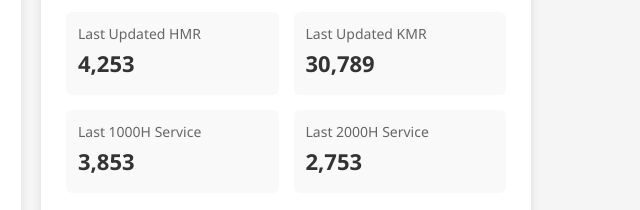
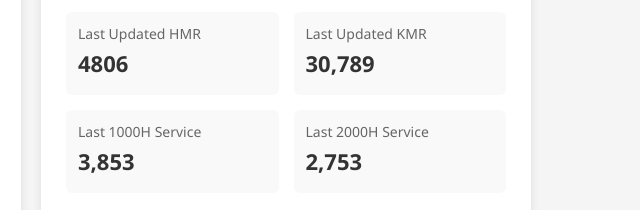
Before and after one commit to bimal-bp/Periodic_maintenance, a plain HTML site: page index.html in a window 1280 px wide. Shown: the part 249-459 px from the top of the page, 609-1249 px from the left. Drawn offline with Linux system fonts and the light colour scheme.

Commit message:
Update index.html

```diff
--- a/index.html
+++ b/index.html
@@ -343,7 +343,7 @@
                 <div class="stats-grid">
                     <div class="stat-card">
                         <div class="stat-label">Last Updated HMR</div>
-                        <div class="stat-value" id="hmr-AP39WO28">4,253</div>
+                        <div class="stat-value" id="hmr-AP39WO28">4806</div>
                     </div>
                     <div class="stat-card">
                         <div class="stat-label">Last Updated KMR</div>
```
